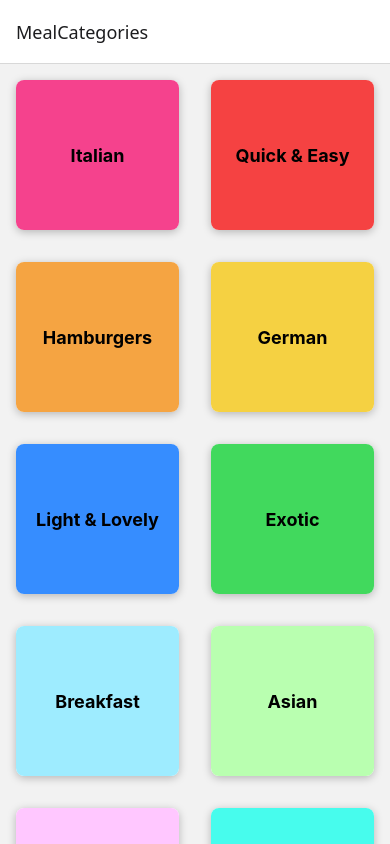
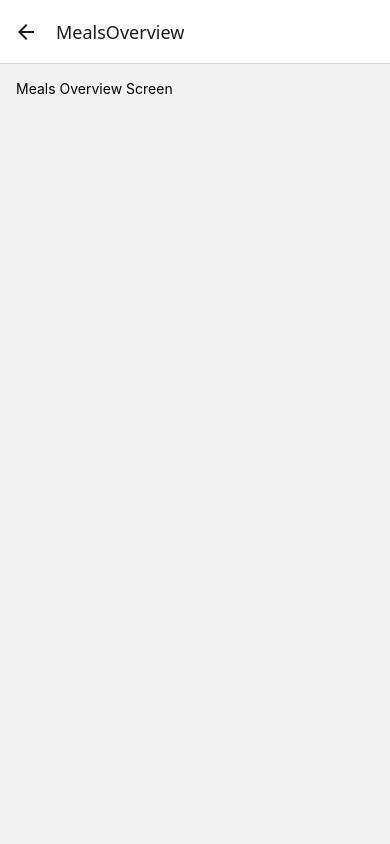
Before and after one commit to duyen0629/react-native-starter, a React Native app: screen /MealsOverview in a window 390 px wide. Built offline with nearby package versions, Linux system fonts and the light colour scheme.

Commit message:
Implement Navigate to another page

```diff
--- a/App.js
+++ b/App.js
@@ -1,5 +1,6 @@
 import { StyleSheet, View, StatusBar } from "react-native";
 import CategoriesScreen from "./screens/CategoriesScreen";
+import MealsOverviewScreen from "./screens/MealsOverviewScreen";
 import { NavigationContainer } from "@react-navigation/native";
 import { createNativeStackNavigator } from "@react-navigation/native-stack";
 
@@ -12,6 +13,7 @@
       <NavigationContainer>
         <Stack.Navigator>
           <Stack.Screen name="MealCategories" component={CategoriesScreen} />
+          <Stack.Screen name="MealsOverview" component={MealsOverviewScreen} />
         </Stack.Navigator>
       </NavigationContainer>
     </View>
--- a/components/CategoryGridTile.js
+++ b/components/CategoryGridTile.js
@@ -1,6 +1,6 @@
 import { View, Text, Pressable, StyleSheet, Platform } from "react-native";
 
-function CategoryGridTile({ title, color }) {
+function CategoryGridTile({ title, color, onPress }) {
   return (
     <View style={styles.gridItem}>
       <Pressable
@@ -9,6 +9,7 @@
           styles.button,
           pressed ? styles.buttonPressed : null,
         ]}
+        onPress={onPress}
       >
         <View style={[styles.innerContainer, { backgroundColor: color }]}>
           <Text style={styles.title}>{title}</Text>
--- a/screens/CategoriesScreen.js
+++ b/screens/CategoriesScreen.js
@@ -2,13 +2,21 @@
 import { CATEGORIES } from "../data/dummy-data";
 import CategoryGridTile from "../components/CategoryGridTile";
 
-function renderCategoryItem(itemData) {
-  return (
-    <CategoryGridTile title={itemData.item.title} color={itemData.item.color} />
-  );
-}
+function CategoriesScreen({ navigation }) {
+  function renderCategoryItem(itemData) {
+    function pressHandler() {
+      navigation.navigate("MealsOverview", { categoryId: itemData.item.id });
+    }
 
-function CategoriesScreen() {
+    return (
+      <CategoryGridTile
+        title={itemData.item.title}
+        color={itemData.item.color}
+        onPress={pressHandler}
+      />
+    );
+  }
+
   return (
     <FlatList
       data={CATEGORIES}
--- /dev/null
+++ b/screens/MealsOverviewScreen.js
@@ -0,0 +1,19 @@
+import { View, Text, StyleSheet } from "react-native";
+import { MEALS } from "../data/dummy-data";
+
+function MealsOverviewScreen() {
+  return (
+    <View style={styles.container}>
+      <Text>Meals Overview Screen</Text>
+    </View>
+  );
+}
+
+export default MealsOverviewScreen;
+
+const styles = StyleSheet.create({
+  container: {
+    flex: 1,
+    padding: 16,
+  },
+});
```
